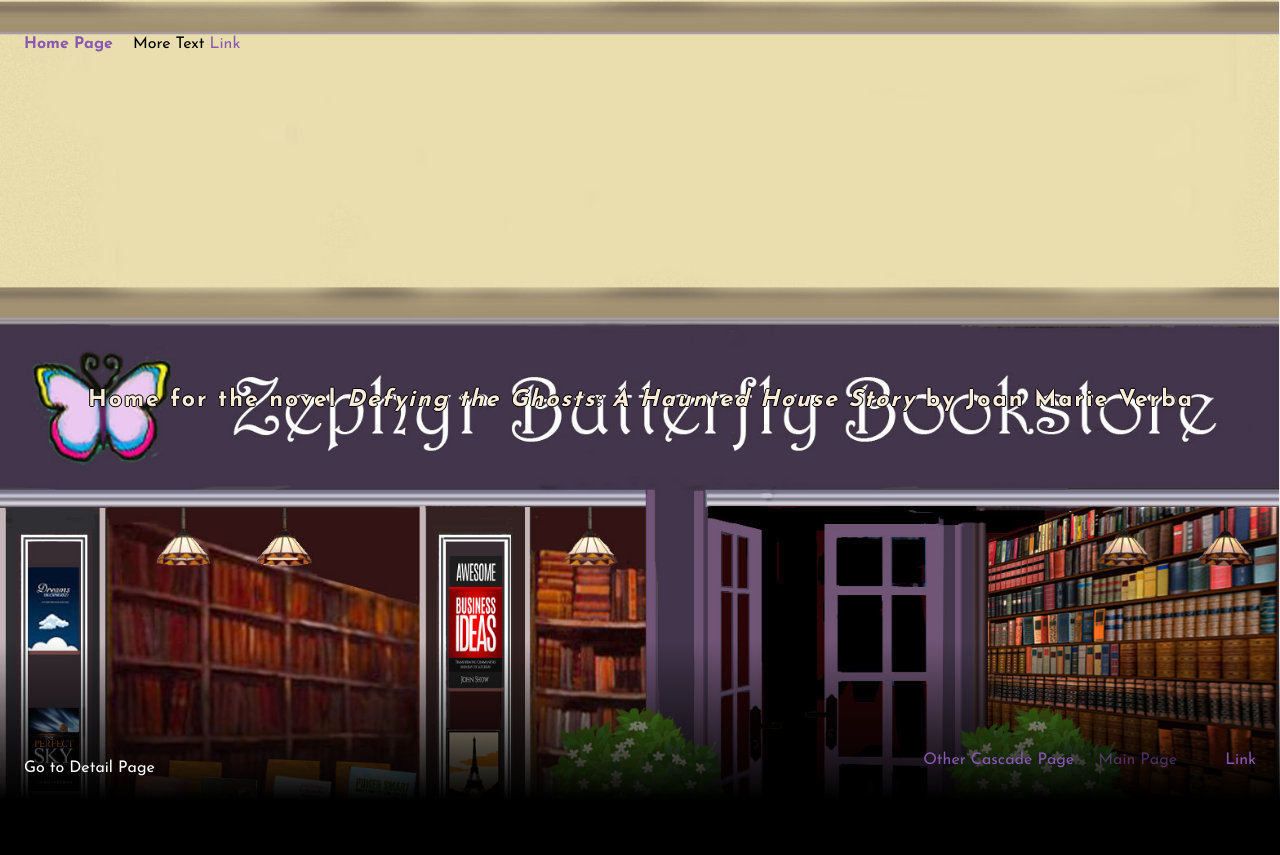
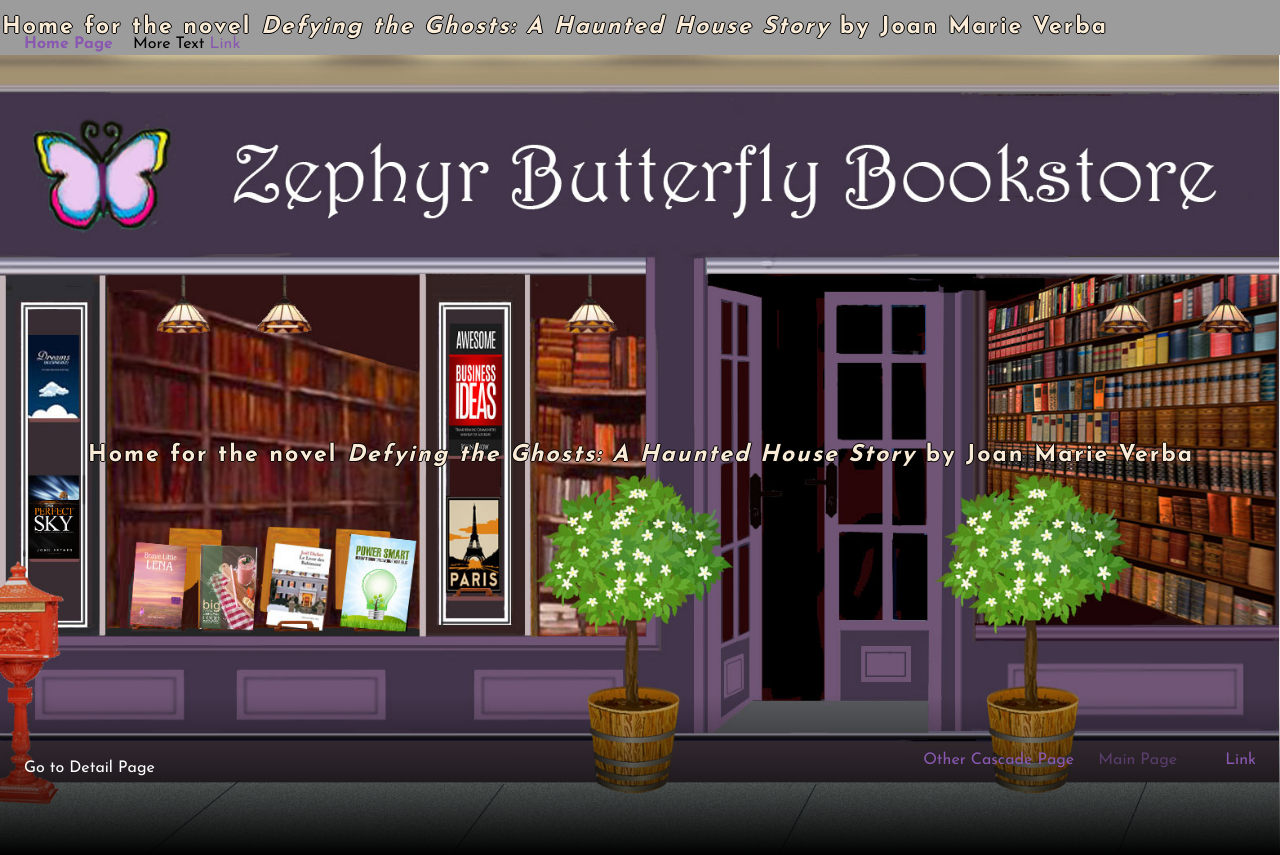
Before and after one commit to joanmarieverba/cascade, a plain HTML site: page index2.html in a window 1280 px wide. Before the commit the page ends 800 px from the top, so only its background shows below. Drawn offline with nearby package versions, Linux system fonts and the light colour scheme.

Commit message:
getting there

```diff
--- a/css/demo2.css
+++ b/css/demo2.css
@@ -61,7 +61,7 @@
 }
 
 #content-1 {
-	background-image: url(../img/bookstore.jpg);
+	background-image: url(../img/bookstore-brief.jpg);
 }
 
 #content-2 {
--- a/index2.html
+++ b/index2.html
@@ -27,12 +27,16 @@
 		</svg> -->
 		<main>
 			<div class="message">To see a better menu, please view on a larger screen.</div>
+			<div class="content__subtitle">Home for the novel <em>Defying the Ghosts: A Haunted House Story</em> by Joan Marie Verba
+			</div>
 			<div class="content content--fixed">
+
 				<header class="codrops-header">
 					<!-- <div class="codrops-links">
 						<a class="codrops-icon codrops-icon--prev" href="https://tympanus.net/Development/GlitchSlideshow/" title="Previous Demo"><svg class="icon icon--arrow"><use xlink:href="#icon-arrow"></use></svg></a>
 						<a class="codrops-icon codrops-icon--drop" href="https://tympanus.net/codrops/?p=34419" title="Back to the article"><svg class="icon icon--drop"><use xlink:href="#icon-drop"></use></svg></a>
 					</div> -->
+
 					<h1 class="codrops-header__title"><a href="index2.html">Home Page</a></h1>
 					<span class="info">More Text <a href="https://www.youtube.com/watch?v=Z9Ku5ptjzKw">Link</a></span>
 				</header>
```
